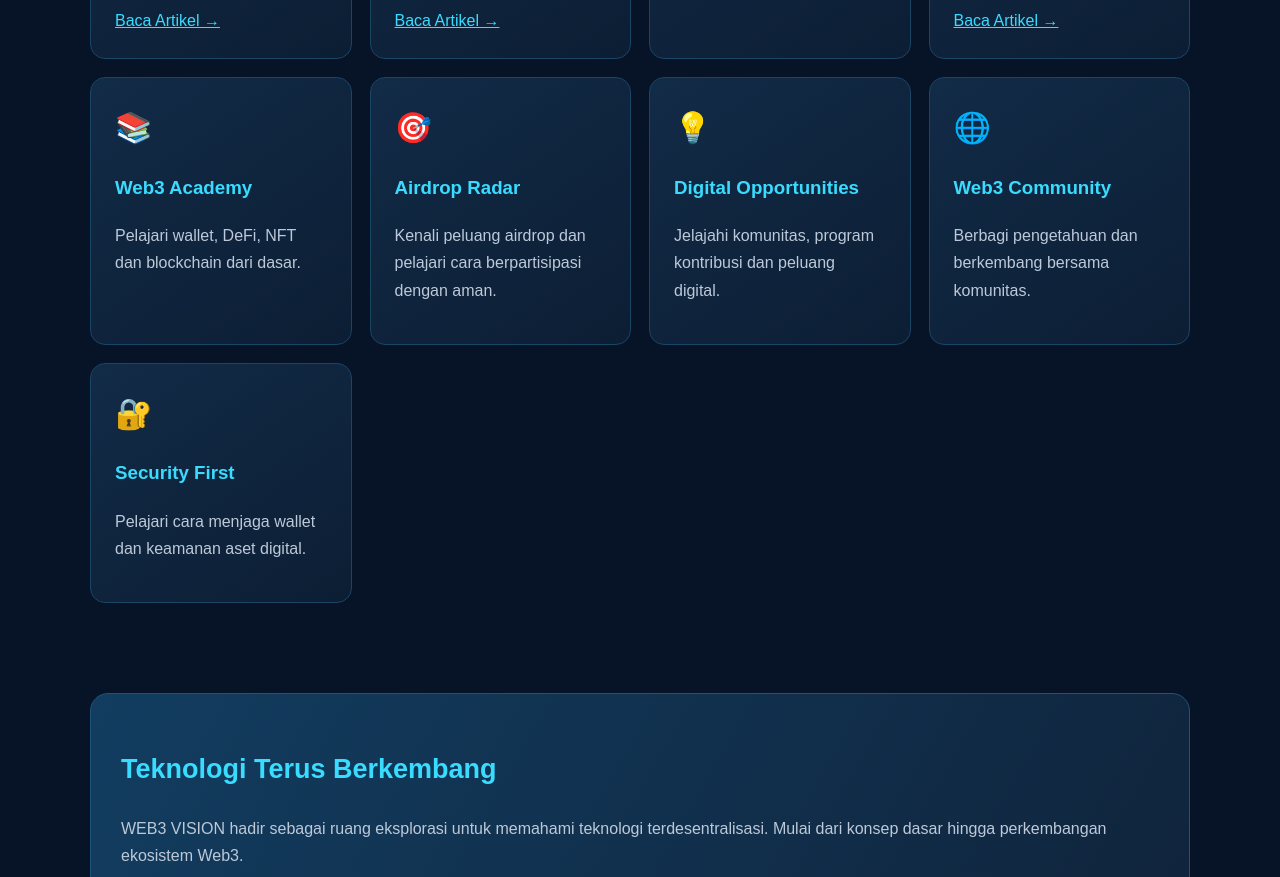
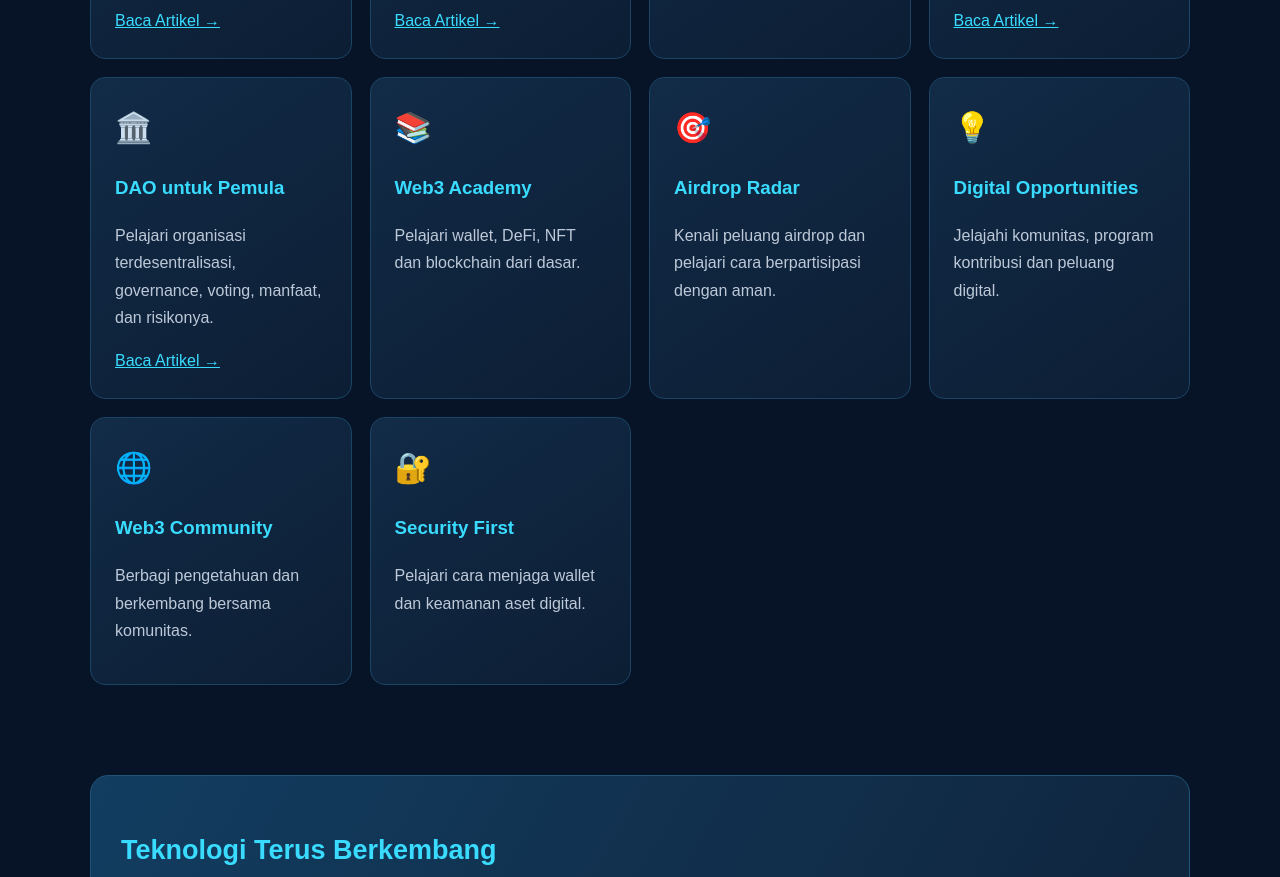
Before and after one commit to lukiirwansyah76-bot/lukiirwansyah76-bot.github.io, a website: page index.html in a window 1280 px wide. Shown: the part 1789-2666 px from the top of the page. Drawn offline with Linux system fonts and the light colour scheme.

Commit message:
Add DAO card to homepage

```diff
--- a/index.html
+++ b/index.html
@@ -268,6 +268,13 @@ Advertise With Us
   <a href="metaverse-untuk-pemula.html" style="color:#39dcff;">
     Baca Artikel →
   </a>
+</div><div class="card">
+  <div class="icon">🏛️</div>
+  <h3>DAO untuk Pemula</h3>
+  <p>Pelajari organisasi terdesentralisasi, governance, voting, manfaat, dan risikonya.</p>
+  <a href="dao-untuk-pemula.html" style="color:#39dcff;">
+    Baca Artikel →
+  </a>
 </div>
   <div class="card" id="academy">
     <div class="icon">📚</div>
```
